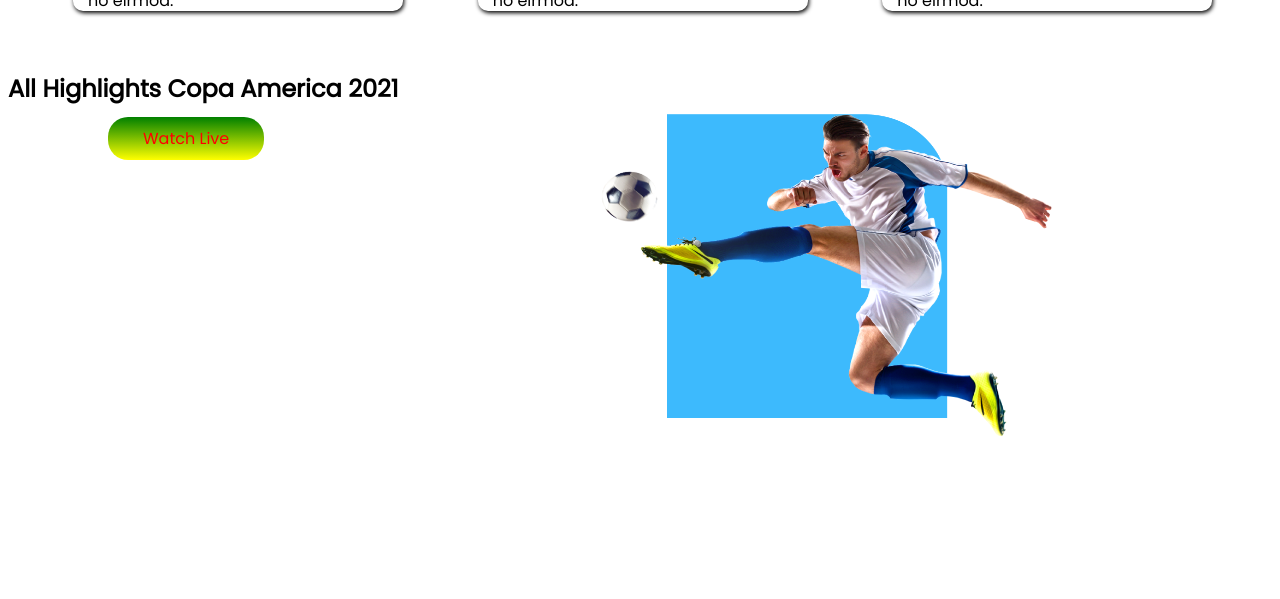
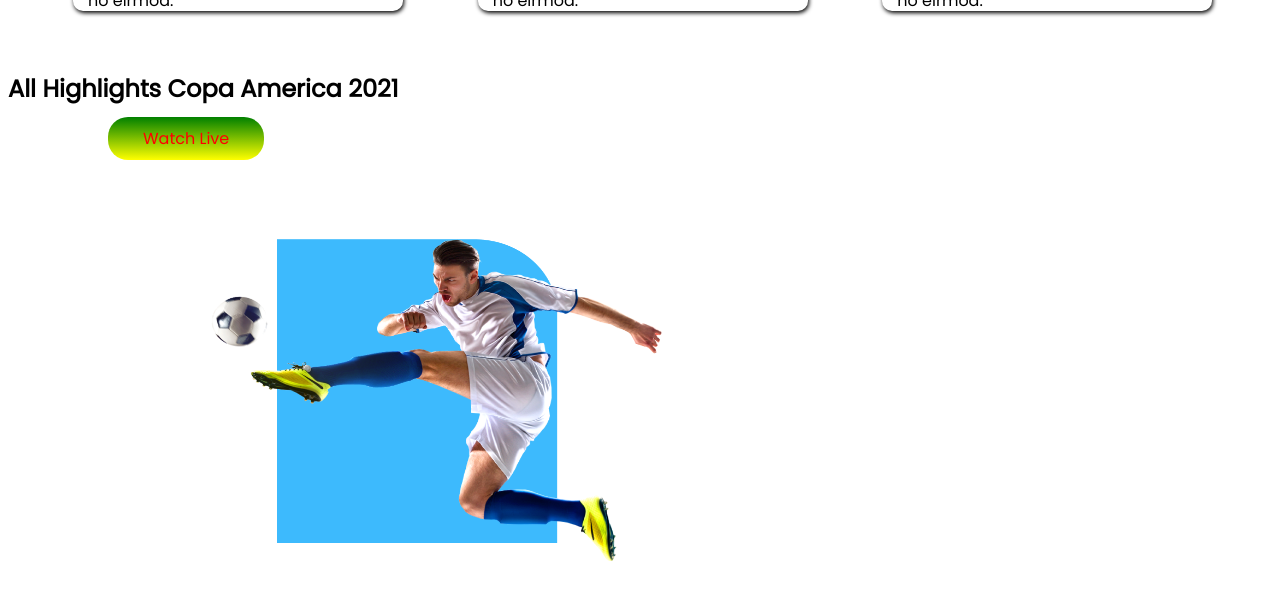
Before and after one commit to jakiruli/responsive-football, a plain HTML site: page index.html in a window 1280 px wide. Shown: the part 2570-3169 px from the top of the page. Drawn offline with Linux system fonts and the light colour scheme.

```diff
--- a/index.html
+++ b/index.html
@@ -150,7 +150,7 @@
    <br>
    <!-- second section football club -->
 
-   <section class="football-container">
+   <section class="football-container3">
     <div class="football-half">
 
         <h2 > <span class="tect-color" > All Highlights Copa America 2021</span> </h2>
```
Also changed, not shown: styles.css (+11 -3 lines).
